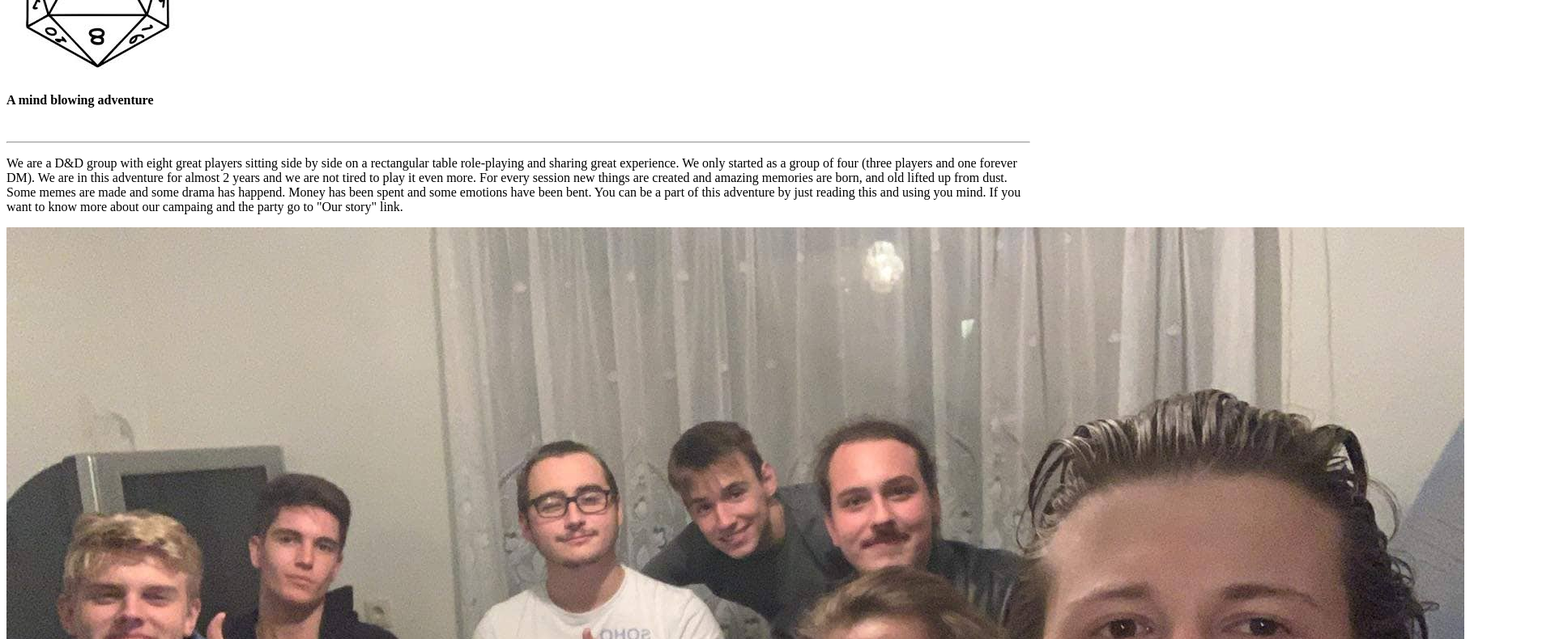
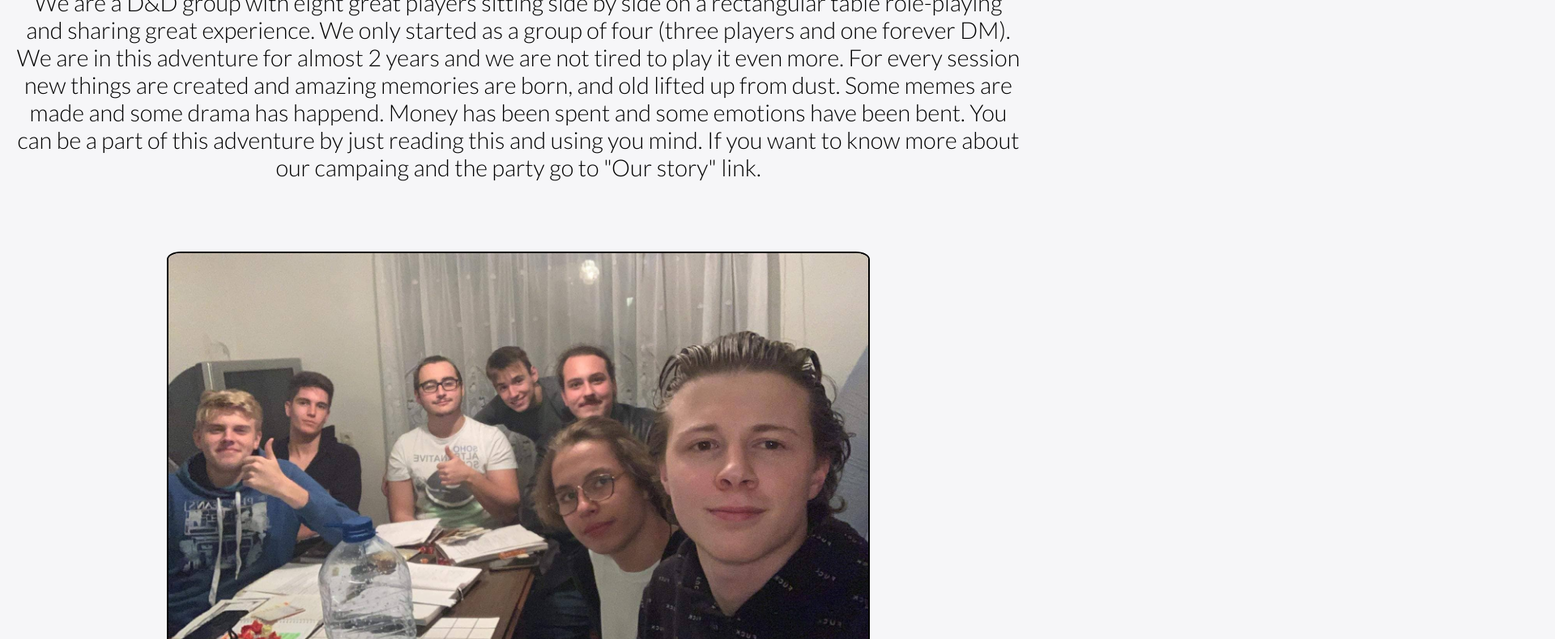
Before and after one commit to KotoricAbdi/Deadby20, a plain HTML site: page index.html in a window 1280 px wide. Shown: the part 237-1027 px from the top of the page at 81% size, 1920 px wide, since content can reach past the window. Drawn offline with Linux system fonts and the light colour scheme; files that its build step writes are made by us from their sources.

Commit message:
Update index.html

```diff
--- a/index.html
+++ b/index.html
@@ -4,7 +4,7 @@
         <link rel="preconnect" href="https://fonts.googleapis.com">
         <link rel="preconnect" href="https://fonts.gstatic.com" crossorigin>
         <link href="https://fonts.googleapis.com/css2?family=Lato:ital,wght@0,300;1,100&display=swap" rel="stylesheet">
-        <link rel="stylesheet" type="text/css" href="..css/dstyle.css">
+        <link rel="stylesheet" type="text/css" href="..css/main.css">
         <title>Deadby20</title>
     </head>
     <body>
```
